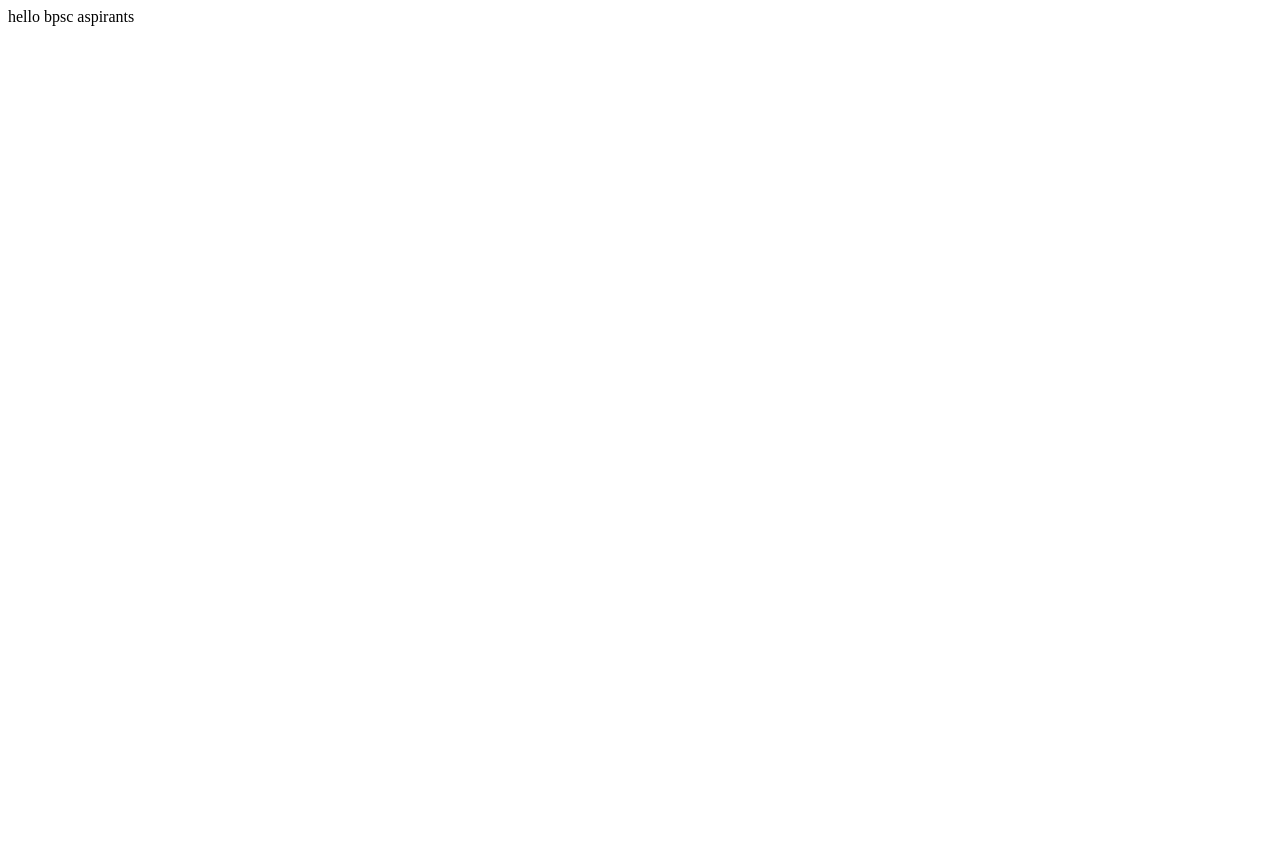
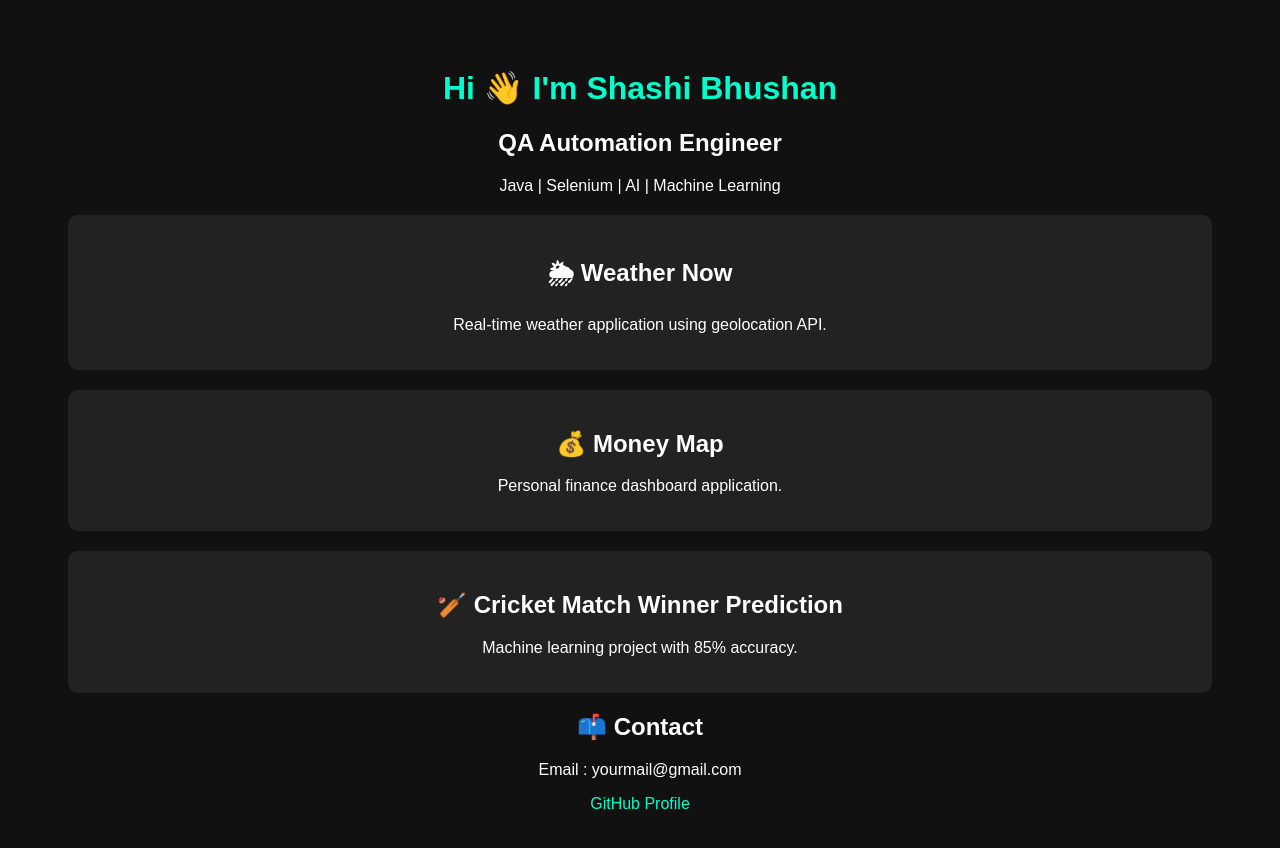
Before and after one commit to sas987/sas987.github.io, a plain HTML site: page index.html in a window 1280 px wide. Before the commit the page ends 800 px from the top, so only its background shows below. Drawn offline with Linux system fonts and the light colour scheme.

Commit message:
Update index.html

```diff
--- a/index.html
+++ b/index.html
@@ -1 +1,87 @@
-hello bpsc aspirants
+<!DOCTYPE html>
+<html>
+
+<head>
+    <title>Shashi Portfolio</title>
+
+    <style>
+
+        body{
+            background-color:#111;
+            color:white;
+            font-family:Arial;
+            text-align:center;
+            padding:40px;
+        }
+
+        h1{
+            color:#00ffcc;
+        }
+
+        .box{
+            background:#222;
+            margin:20px;
+            padding:20px;
+            border-radius:10px;
+        }
+
+        a{
+            color:#00ffcc;
+            text-decoration:none;
+        }
+
+    </style>
+
+</head>
+
+<body>
+
+    <h1>Hi 👋 I'm Shashi Bhushan</h1>
+
+    <h2>QA Automation Engineer</h2>
+
+    <p>
+        Java | Selenium | AI | Machine Learning
+    </p>
+
+    <div class="box">
+        <h2>🌦 Weather Now</h2>
+
+        <p>
+            Real-time weather application using geolocation API.
+        </p>
+    </div>
+
+    <div class="box">
+
+        <h2>💰 Money Map</h2>
+
+        <p>
+            Personal finance dashboard application.
+        </p>
+
+    </div>
+
+    <div class="box">
+
+        <h2>🏏 Cricket Match Winner Prediction</h2>
+
+        <p>
+            Machine learning project with 85% accuracy.
+        </p>
+
+    </div>
+
+    <h2>📫 Contact</h2>
+
+    <p>Email : yourmail@gmail.com</p>
+
+    <p>
+        <a href="https://github.com/sas987">
+            GitHub Profile
+        </a>
+    </p>
+
+</body>
+
+</html>
```
